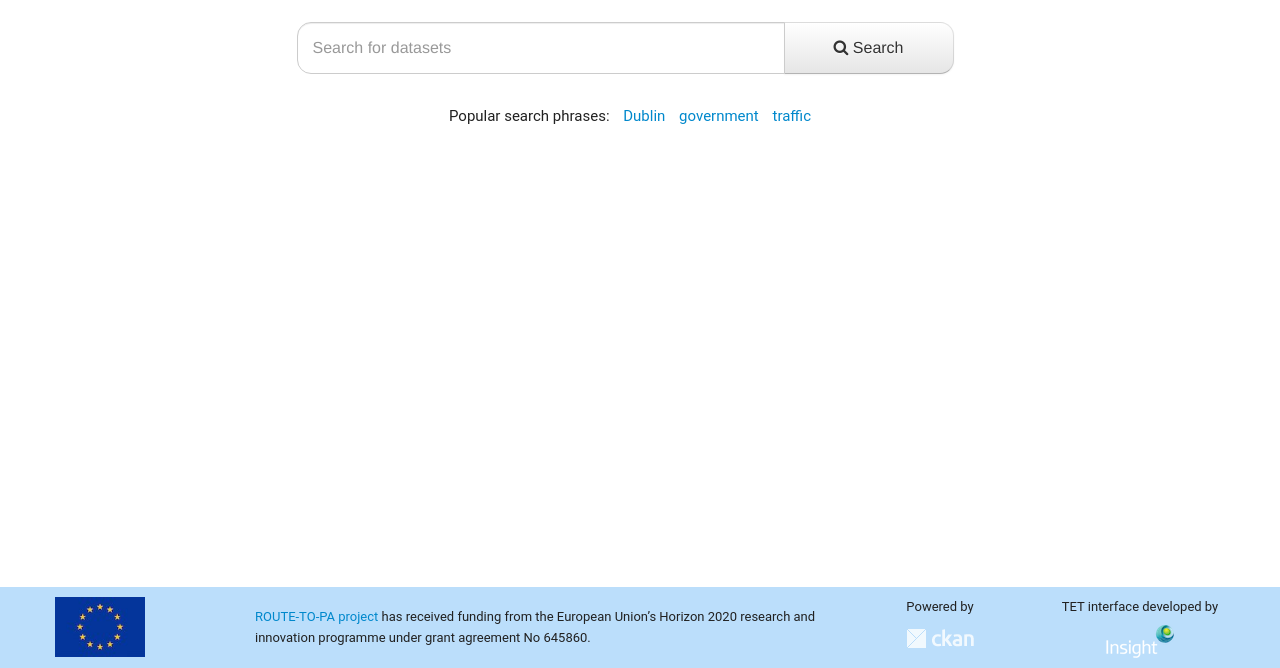
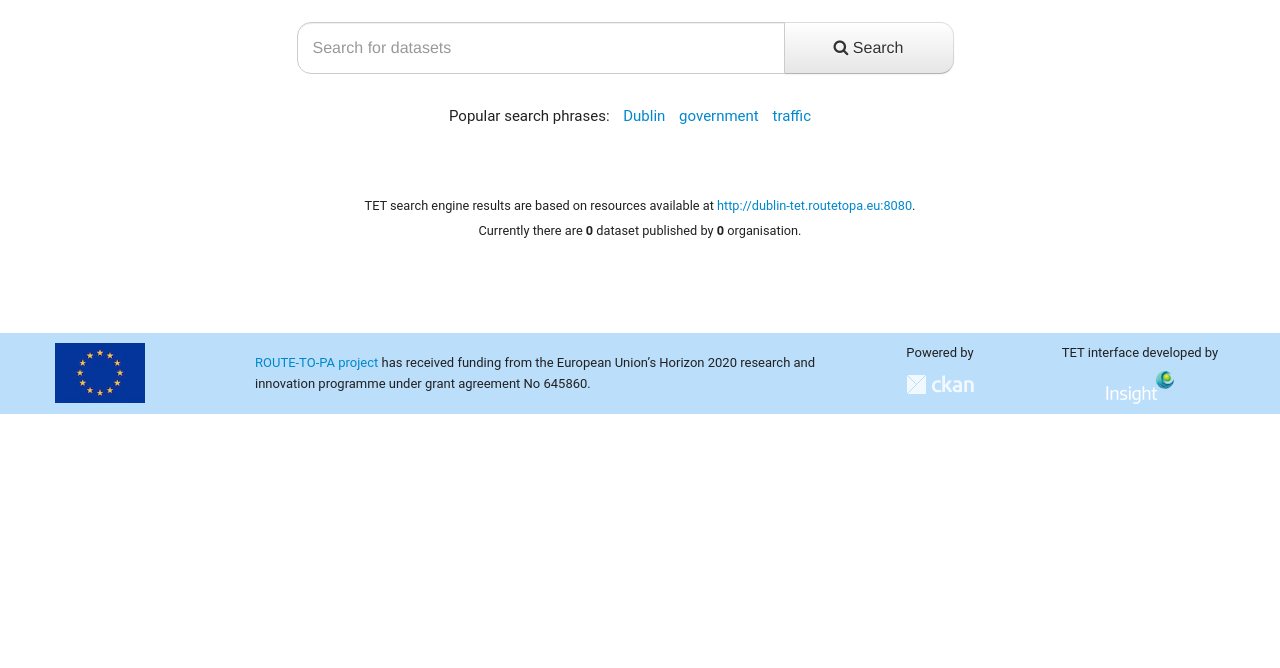
Before and after one commit to routetopa/tet, a Django app: page / in a window 1280 px wide. Shown: the part 133-801 px from the top of the page. After the commit the page ends 547 px from the top, so only its background shows below. Run offline with Django 3.2, Linux system fonts and the light colour scheme; data that the repository does not hold is empty; some libraries are stand-ins or nearby versions.

Commit message:
stats homepage

```diff
--- a/tet/browser/views.py
+++ b/tet/browser/views.py
@@ -31,7 +31,34 @@ PAGE_WIDTH = defaultPageSize[0]
 styles = getSampleStyleSheet()
 
 def index(request):
-    return render(request, 'browser/index.html')
+
+    template_name = 'browser/index.html'
+
+    try:
+
+        url_datasets = settings.CKAN_URL + "/api/3/stats/dataset_count"
+        url_organizations = settings.CKAN_URL + "/api/3/stats/organization_count"
+
+        res_datasets = urllib.request.urlopen(url_datasets)
+        datasets_count_json = json.loads(res_datasets.read().decode(res_datasets.info().get_param('charset') or 'utf-8'))
+        datasets_count = int(datasets_count_json['dataset_count'])
+
+        res_organizations = urllib.request.urlopen(url_organizations)
+        organizations_count_json = json.loads(res_organizations.read().decode(res_organizations.info().get_param('charset') or 'utf-8'))
+        organizations_count = int(organizations_count_json['organization_count'])
+
+    except Exception:
+        datasets_count = 0
+        organizations_count = 0
+        pass
+
+    context = {
+        'datasets_count': datasets_count,
+        'organizations_count': organizations_count,
+        'CKAN_URL': settings.CKAN_URL,
+    }
+
+    return render(request, template_name, context)
 
 
 # TODO url param parsing
--- a/tet/templates/browser/index.html
+++ b/tet/templates/browser/index.html
@@ -37,6 +37,14 @@
                                 </div>
 
                             </div>
+
+                            <div class="row">
+                                <div class="span8 Xoffset2 text-center" style="margin-top: 55px">
+                                    <small>
+                                        TET search engine results are based on resources available at <a href="{{ CKAN_URL }}" target="_blank">{{ CKAN_URL }}</a>. <br/>
+                                        Currently there are <strong>{{ datasets_count }}</strong> dataset{% if datasets_count > 1 %}s{% endif %} published by <strong>{{ organizations_count }}</strong> organisation{% if organizations_count > 1 %}s{% endif %}.
+                                    </small>
+                            </div>
                         </div>
 
                     </div>
```
